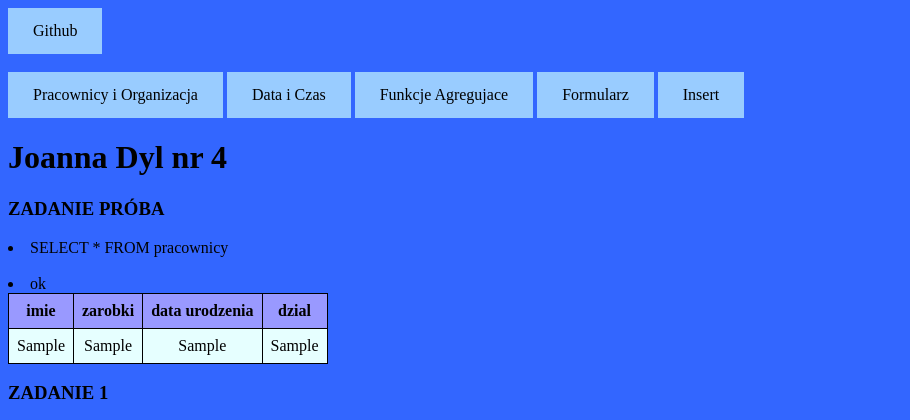
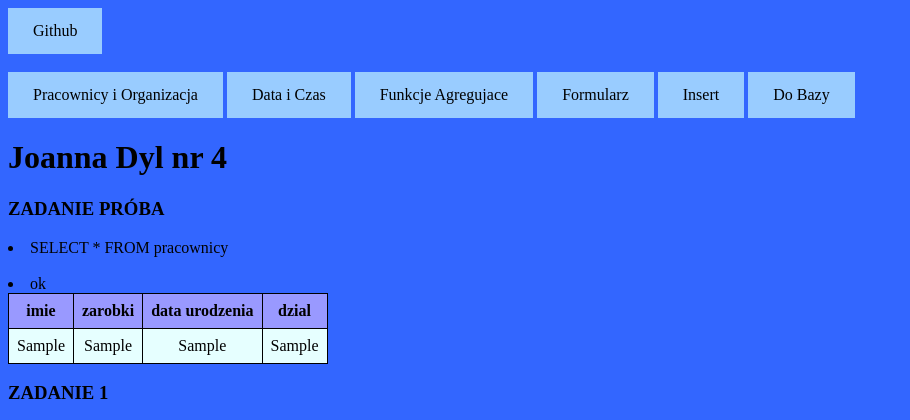
Before and after one commit to AD-2018/sql-php-pierwsza_strona-dyljoanna02, a PHP site: page / in a window 1280 px wide. Shown: the top 420 px of the page, without its empty margins (0-910 px from the left). Run offline with PHP 8.4, Linux system fonts and the light colour scheme; tables that the repository leaves empty or names only in its code hold one stand-in row (values such as "Sample post"); data that the repository does not hold is empty.

Commit message:
Update index.php

```diff
--- a/index.php
+++ b/index.php
@@ -10,7 +10,8 @@
     <a href="dataczas.php">Data i Czas </a>
     <a href="funkcAgregujace.php">Funkcje Agregujace</a>
     <a href="formularz.html">Formularz </a>
-    <a href="insert.php">Insert </a><br/>
+    <a href="insert.php">Insert </a>
+    <a href="danedobazy.html">Do Bazy </a><br/>
     </div>
 <?php
 echo("<h1>Joanna Dyl nr 4</h1>");
```
